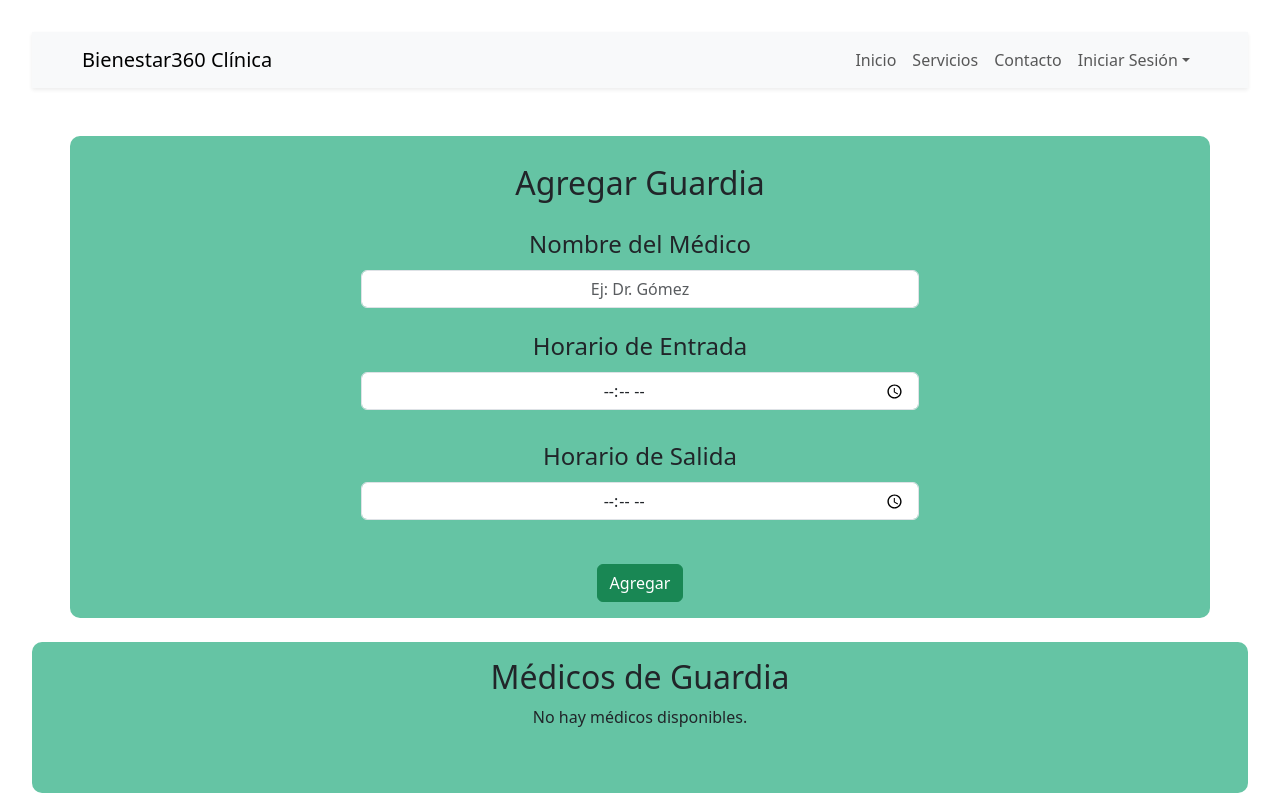
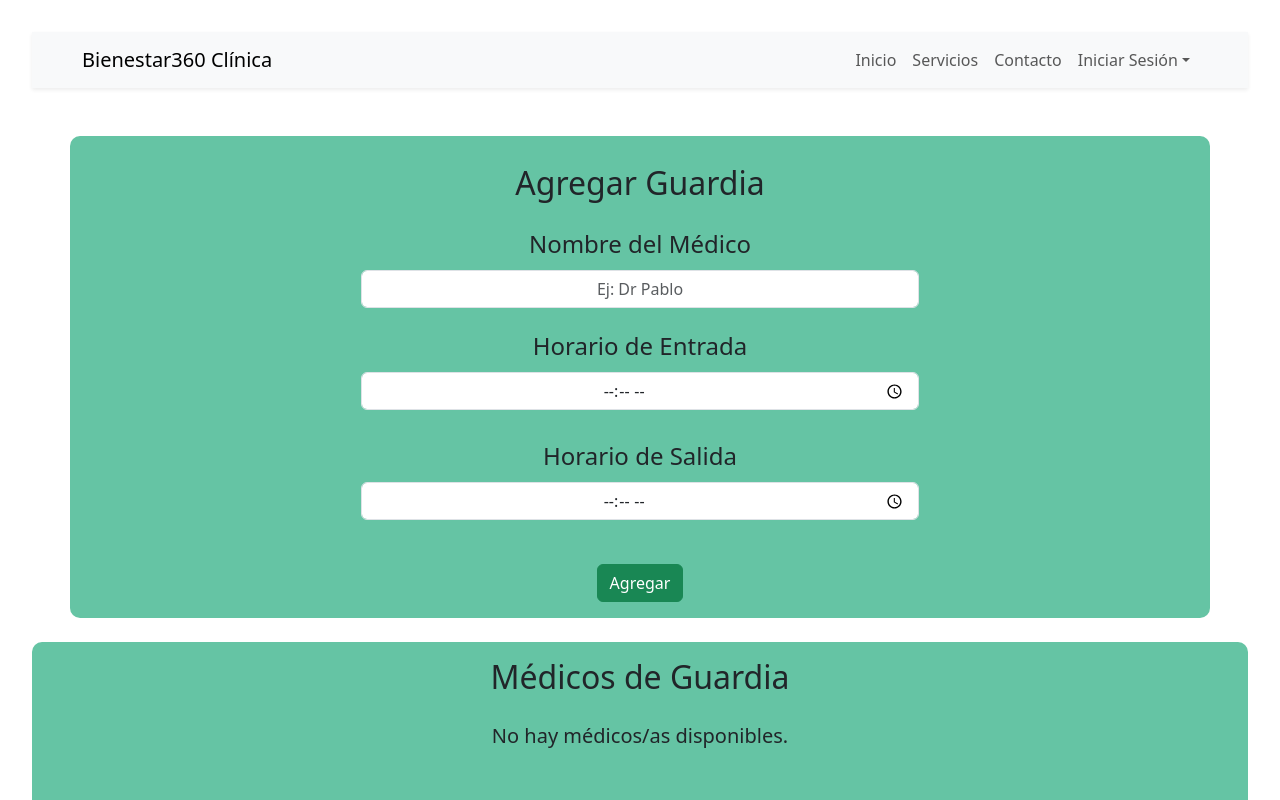
Before and after one commit to tomas0204/Clinica-React, a React (Vite) app: page /guardia-medica in a window 1280 px wide. Shown: the top 800 px of the page. Built offline with nearby package versions, Linux system fonts and the light colour scheme.

Commit message:
ultimos detalles al crud de guardia medica

```diff
--- a/src/App.css
+++ b/src/App.css
@@ -40,3 +40,14 @@
 .read-the-docs {
   color: #888;
 }
+
+.input-editando {
+  background: linear-gradient(90deg, #fff3cd, #ffeeba);
+  border-color: #ffca2c !important;
+  transition: 0.3s ease;
+}
+
+.lista-div{
+  background-color: #65c4a4ff ;
+  border-radius: 10px;
+}
--- a/src/components/views/Guardia/FormGuardia.jsx
+++ b/src/components/views/Guardia/FormGuardia.jsx
@@ -29,7 +29,7 @@ const FormGuardia = ({ agregarMedico, editarMedico, medicoEditando }) => {
   };
 
   return (
-    <div className="container mt-4 pt-1" style={{backgroundColor: "#65c4a4ff", borderRadius: "10px"}}>
+    <div className="lista-div container mt-4 pt-1">
 
       <h2 className="my-4">{medicoEditando ? "Editar Guardia" : "Agregar Guardia"}</h2>
 
@@ -38,8 +38,8 @@ const FormGuardia = ({ agregarMedico, editarMedico, medicoEditando }) => {
           <label className="form-label fs-4">Nombre del Médico</label>
           <input
             type="text"
-            className="form-control w-50 text-center"
-            placeholder="Ej: Dr. Gómez"
+            className={`form-control w-50 text-center ${medicoEditando ? "input-editando" : ""}`}
+            placeholder="Ej: Dr Pablo"
             {...register("nombre", { required: "Este campo no puede quedar vacío.",
               pattern: {
                 value: /^[A-Za-zÁÉÍÓÚáéíóúÑñ\s]+$/,
@@ -62,7 +62,7 @@ const FormGuardia = ({ agregarMedico, editarMedico, medicoEditando }) => {
           <label className="form-label fs-4">Horario de Entrada</label>
           <input
             type="time"
-            className="form-control w-50 text-center "
+            className={`form-control w-50 text-center ${medicoEditando ? "input-editando" : ""}`}
             placeholder="Ej: 08:00"
             {...register("entrada", { required:"Este campo no puede quedar vacío"})}
           />
@@ -75,7 +75,7 @@ const FormGuardia = ({ agregarMedico, editarMedico, medicoEditando }) => {
           <label className="form-label fs-4">Horario de Salida</label>
           <input
             type="time"
-            className="form-control w-50 text-center"
+            className={`form-control w-50 text-center ${medicoEditando ? "input-editando" : ""}`}
             {...register("salida", { required: "Este campo no puede quedar vacío" })}
           />
           <FormText className="text-danger w-50 d-flex  fs-6 ">
--- a/src/components/views/Guardia/ListaDeGuardias.jsx
+++ b/src/components/views/Guardia/ListaDeGuardias.jsx
@@ -2,10 +2,10 @@ import { Button } from "react-bootstrap";
 
 const ListaDeGuardias = ({ medicos, borrarMedico, seleccionarMedicoParaEditar, indiceEditando }) => {
   return (
-    <div className="mt-4 pt-3 d-flex flex-column align-items-center" style={{backgroundColor: "#65c4a4ff", borderRadius: "10px"}}>
+    <div className="lista-div mt-4 pt-3 d-flex flex-column align-items-center" >
       <h2 >Médicos de Guardia</h2>
 
-      {medicos.length === 0 && <p>No hay médicos disponibles.</p>}
+      {medicos.length === 0 && <p className="my-3 fs-5">No hay médicos/as disponibles.</p>}
 
       <ul className="list-group my-4 w-50">
 
@@ -14,7 +14,7 @@ const ListaDeGuardias = ({ medicos, borrarMedico, seleccionarMedicoParaEditar, i
           <li key={index} className="list-group-item d-flex flex-column flex-md-row justify-content-between align-items-md-center ">
 
             <div className="mb-2 d-flex flex-row-md">
-              <span className="ms-1"><strong>Medico:</strong> {medico.nombre}</span>
+              <span className="ms-1"><strong>Medico/a:</strong> {medico.nombre}</span>
               <span className="ms-3"><strong>Horario:</strong> {medico.entrada} - {medico.salida}</span>
             </div>
 
```
